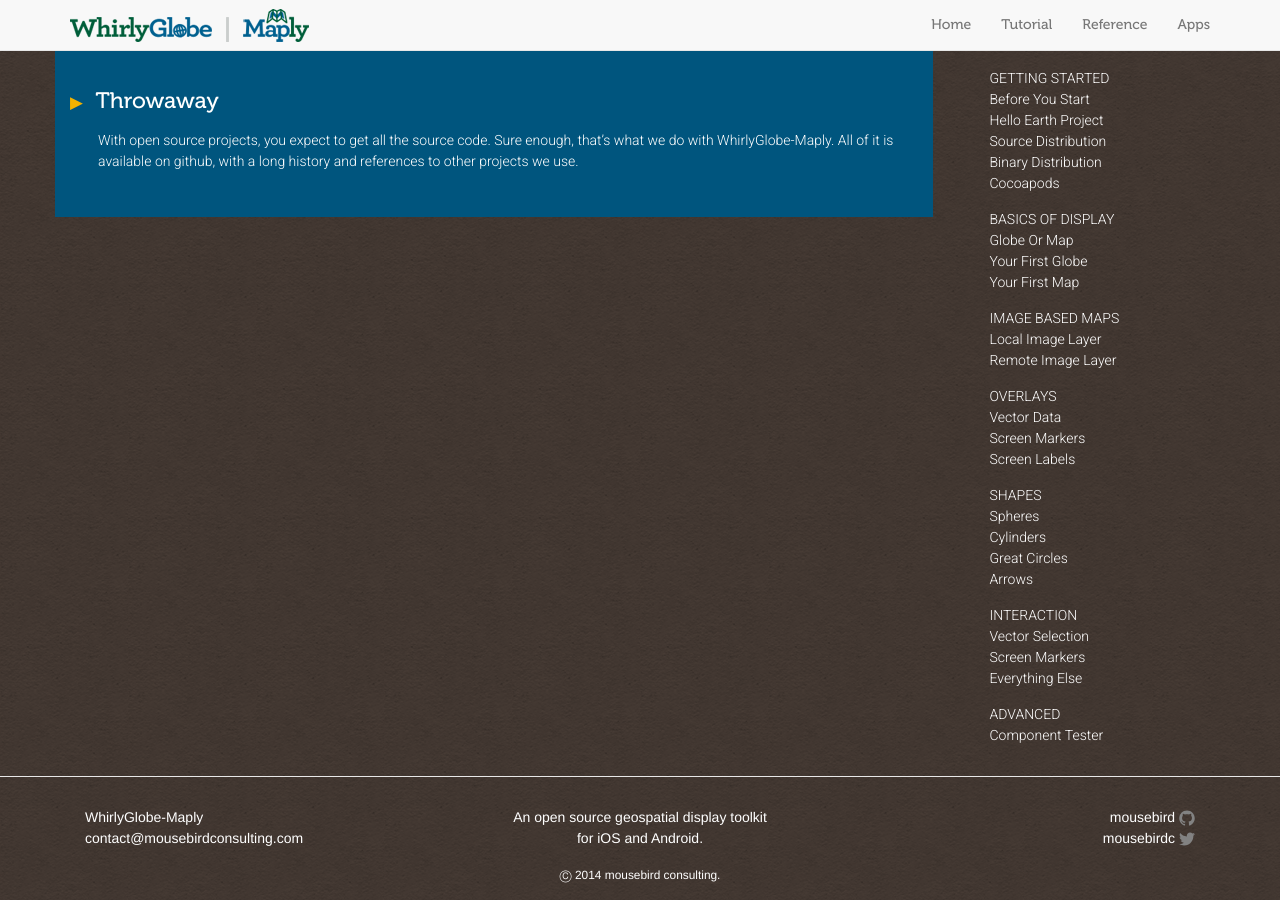
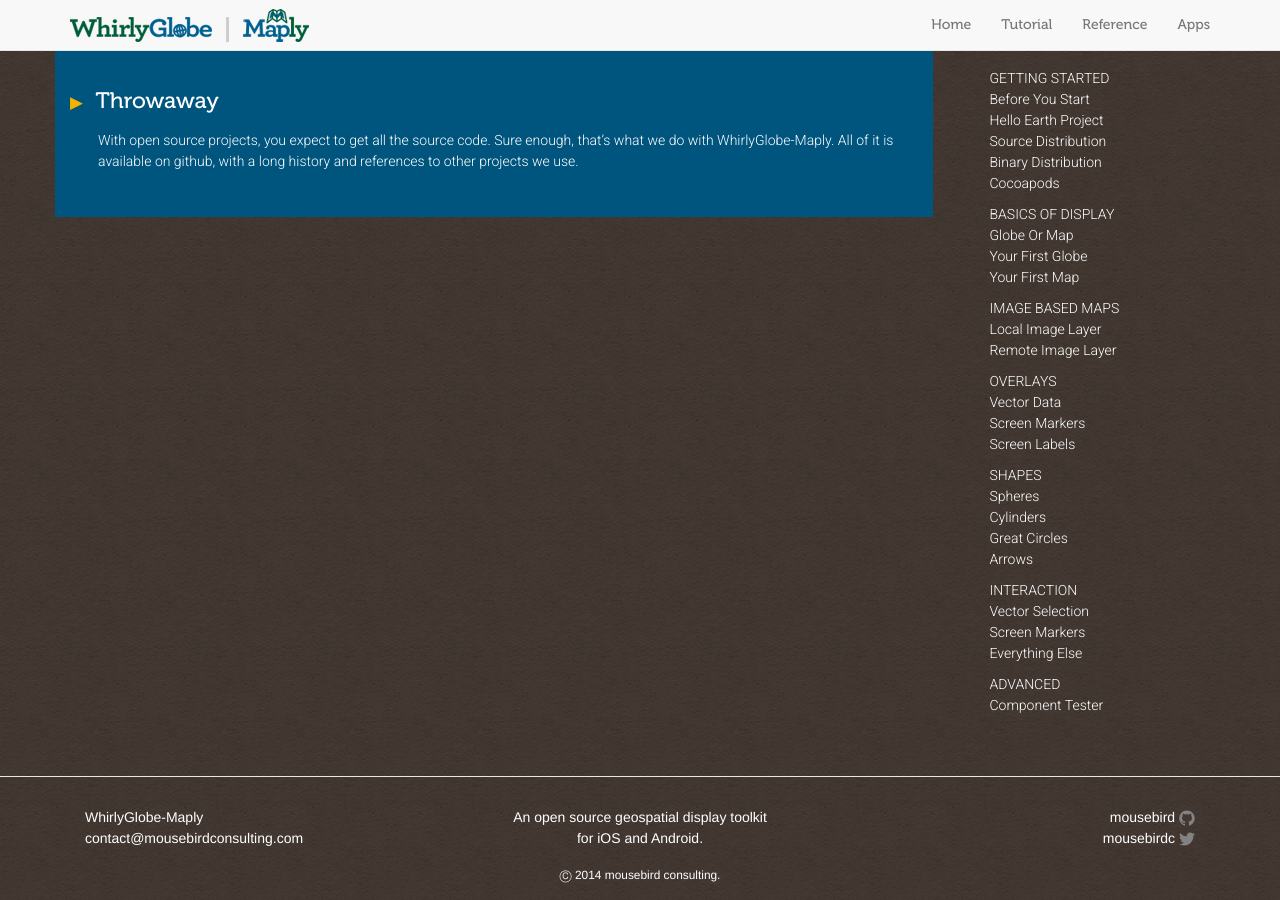
Before and after one commit to muruganandham/WhirlyGlobe-Maply-Site, a Jekyll site: the page built from tutorial/throwaway.md, in a window 1280 px wide. Built offline with Jekyll 4.4.1, drawn with Linux system fonts in a browser that asks for light colours; nearby versions of some CDN libraries; some web fonts are replaced.

Commit message:
getting the right margin on ul and ol for the tutorials

```diff
--- a/css/main.scss
+++ b/css/main.scss
@@ -232,6 +232,9 @@ ul.docs-and-resources {
   p, h4, h5, h6, .highlight {
     margin-left:   $base-font-size * 2;
   }
+  ol, ul, li {
+    margin-left:   $base-font-size * 2;
+  }
   h2::before {
     content:       '▶';
     font-size:     $base-font-size * 1.2;
@@ -267,7 +270,7 @@ ul.docs-and-resources {
   }
   ol.sidebar-list-items {
     margin-left:    $tutorial-index-left-margin;
-    padding-bottom: 0.5 * $spacing-unit;
+    padding-bottom: 1/3 * $spacing-unit;
   }
   li.sidebar-list-item.current {
     padding-left:   0;
```
